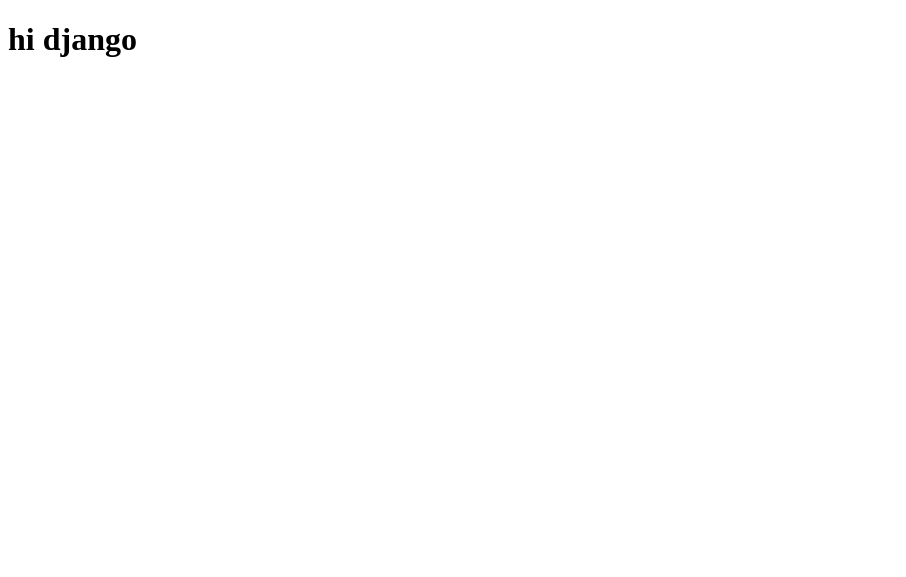
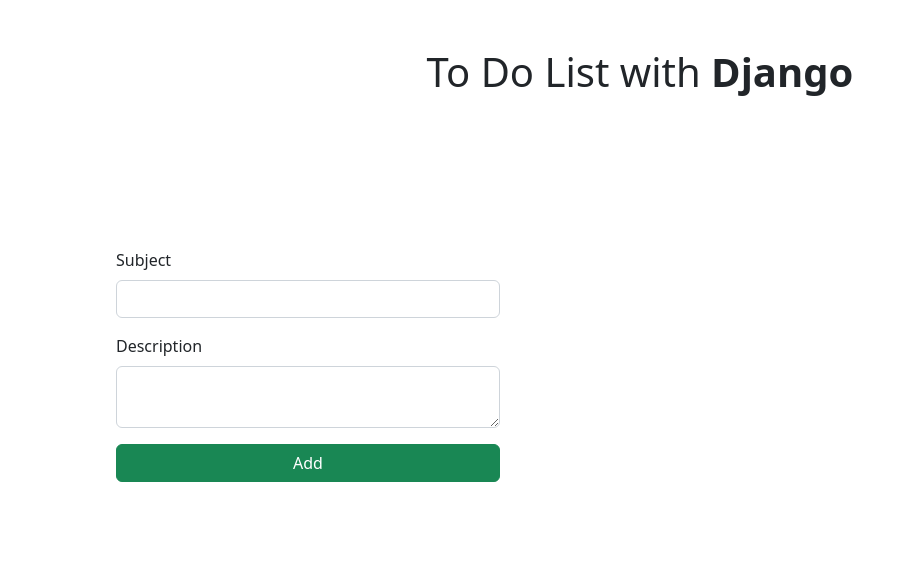
Before and after one commit to JosueGarcia04/to-do-list, a Django app: page / in a window 1280 px wide. Before the commit the part shown is almost empty. Shown: the top 577 px of the page, without its empty margins (0-906 px from the left). Run offline with Django 5.2, Linux system fonts and the light colour scheme.

Commit message:
structuring the form

```diff
--- a/todolist/app/templates/app/index.html
+++ b/todolist/app/templates/app/index.html
@@ -2,12 +2,53 @@
 <html lang="en">
 <head>
     <meta charset="UTF-8">
+    <meta http-equiv="X-UA-Compatible" content="IE=edge">
     <meta name="viewport" content="width=device-width, initial-scale=1.0">
-    <title>to-do-list</title>
+    <title>To-Do-List</title>
+    <link href="https://cdn.jsdelivr.net/npm/bootstrap@5.2.0-beta1/dist/css/bootstrap.min.css" rel="stylesheet" integrity="sha384-0evHe/X+R7YkIZDRvuzKMRqM+OrBnVFBL6DOitfPri4tjfHxaWutUpFmBp4vmVor" crossorigin="anonymous">
 </head>
 <body>
-    <main>
-        <h1>hi django</h1>
+
+    <main class="container-fluid">
+        <div class="row my-5">
+            <h1 class="col text-center">To Do List with <b>Django</b></h1>
+        </div>
+        <div class="row justify-content-center py-5">
+
+            <div class="col-6 row justify-content-center h-50 p-5">
+                <form class="w-75" method="post" action="">
+                    {% csrf_token %}
+                    <div class="mb-3">
+                        <label for="subject" class="form-label">Subject</label>
+                        <input type="text" class="form-control" name="subject" id="subject" aria-describedby="emailHelp">
+                    </div>
+                    <div class="mb-3">
+                        <label for="description" class="form-label">Description</label>
+                        <textarea type="text" name="description" class="form-control" id="description"></textarea>
+                    </div>
+                    <button type="submit" class="btn btn-success w-100">Add</button>
+                </form>
+            </div>
+
+            <div class="col-5 container justify-content-center">
+            {% for data in db_data %}
+               <div class="row">
+                <div class="card w-75 col m-2">
+                    <div class="card-body">
+                        <h5 class="card-title">{{ data.subject }}</h5>
+                        <p class="card-text">{{ data.description }}</p>
+                        <a href="#" class="btn btn-primary">Update</a>
+                        <a href="#" class="btn btn-danger">Delete</a>
+                    </div>
+                </div>
+                </div>
+            {% endfor %}
+            </div>
+
+        </div>
     </main>
+
+    <script src="https://cdn.jsdelivr.net/npm/@popperjs/core@2.11.5/dist/umd/popper.min.js" integrity="sha384-Xe+8cL9oJa6tN/veChSP7q+mnSPaj5Bcu9mPX5F5xIGE0DVittaqT5lorf0EI7Vk" crossorigin="anonymous"></script>
+    <script src="https://cdn.jsdelivr.net/npm/bootstrap@5.2.0-beta1/dist/js/bootstrap.min.js" integrity="sha384-kjU+l4N0Yf4ZOJErLsIcvOU2qSb74wXpOhqTvwVx3OElZRweTnQ6d31fXEoRD1Jy" crossorigin="anonymous"></script>
 </body>
 </html>
--- a/todolist/app/views.py
+++ b/todolist/app/views.py
@@ -1,8 +1,6 @@
 from django.shortcuts import render
-from django.http import HttpResponse
-from django.template import loader
+
 # Create your views here.
 def index(request):
-    template = loader.get_template("app/index.html")
     context = {}
-    return HttpResponse(template.render(context, request))
+    return render(request, "app/index.html", context)
--- a/todolist/todolist/settings.py
+++ b/todolist/todolist/settings.py
@@ -31,7 +31,7 @@ ALLOWED_HOSTS = []
 # Application definition
 
 INSTALLED_APPS = [
-    'app.apps.Appconfig',
+    'app.apps.AppConfig',
     'django.contrib.admin',
     'django.contrib.auth',
     'django.contrib.contenttypes',
```
